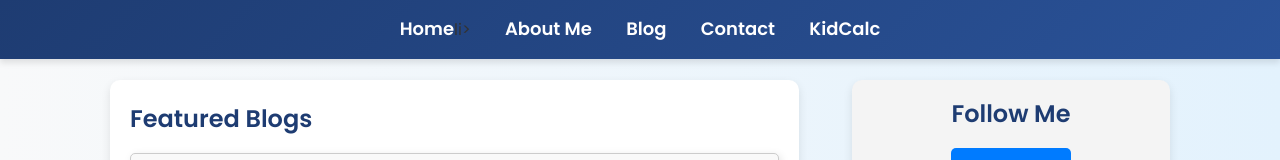
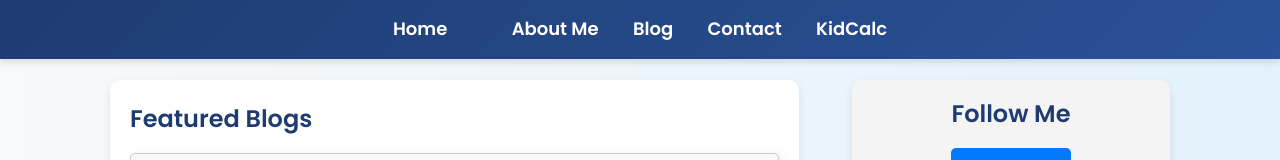
Before and after one commit to Aly-ahmed1708/my-website, a website: page index.html in a window 1280 px wide. Shown: the top 160 px of the page. Drawn offline with Linux system fonts and the light colour scheme.

Commit message:
Update index.html

```diff
--- a/index.html
+++ b/index.html
@@ -12,7 +12,7 @@
     <!-- Navigation Bar -->
     <nav>
         <ul>
-            <li><a href="index.html">Home</a></a>li>
+            <li><a href="index.html">Home</a></a><li>
             <li><a href="#">About Me</a></li>
             <li><a href="#">Blog</a></li>
             <li><a href="#">Contact</a></li>
```
